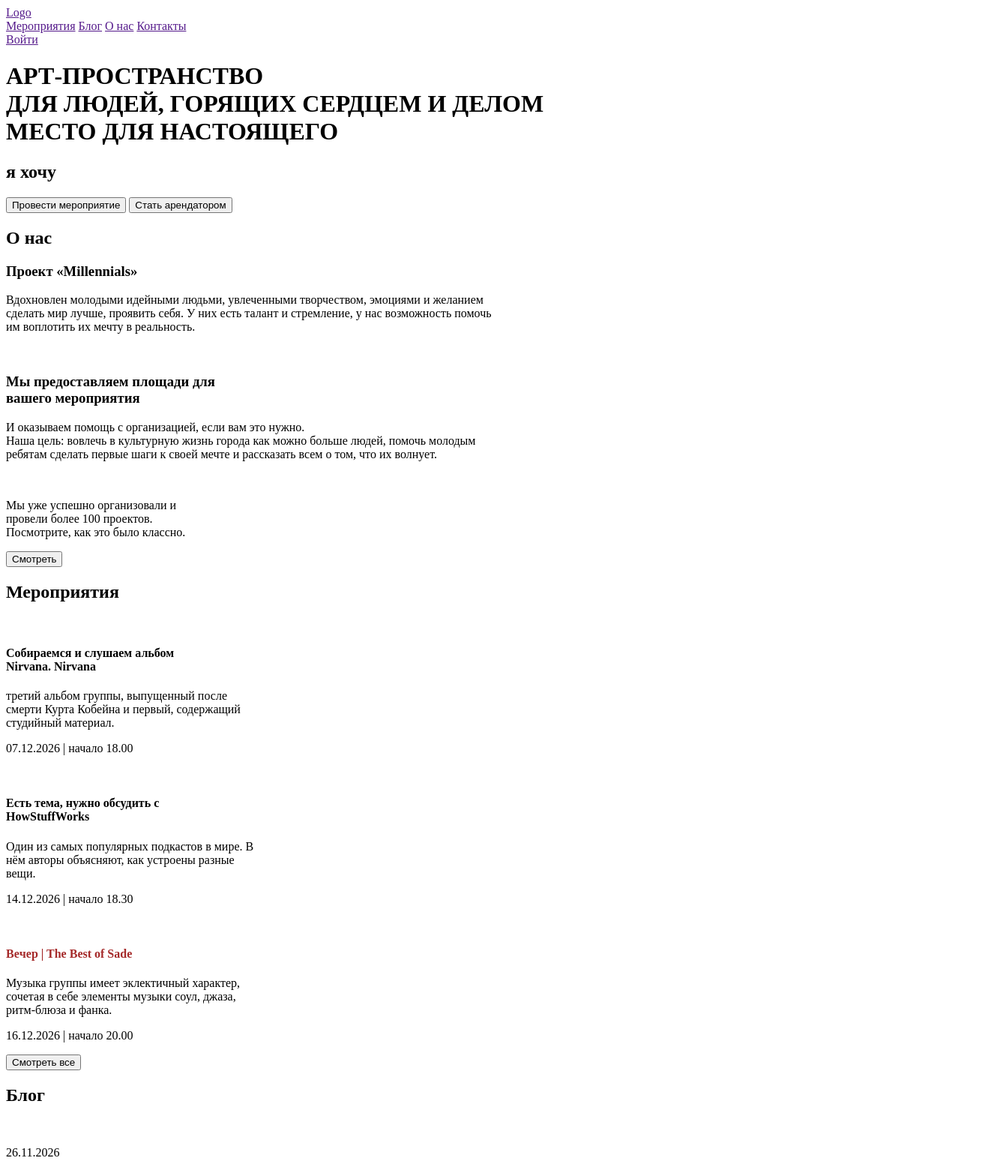
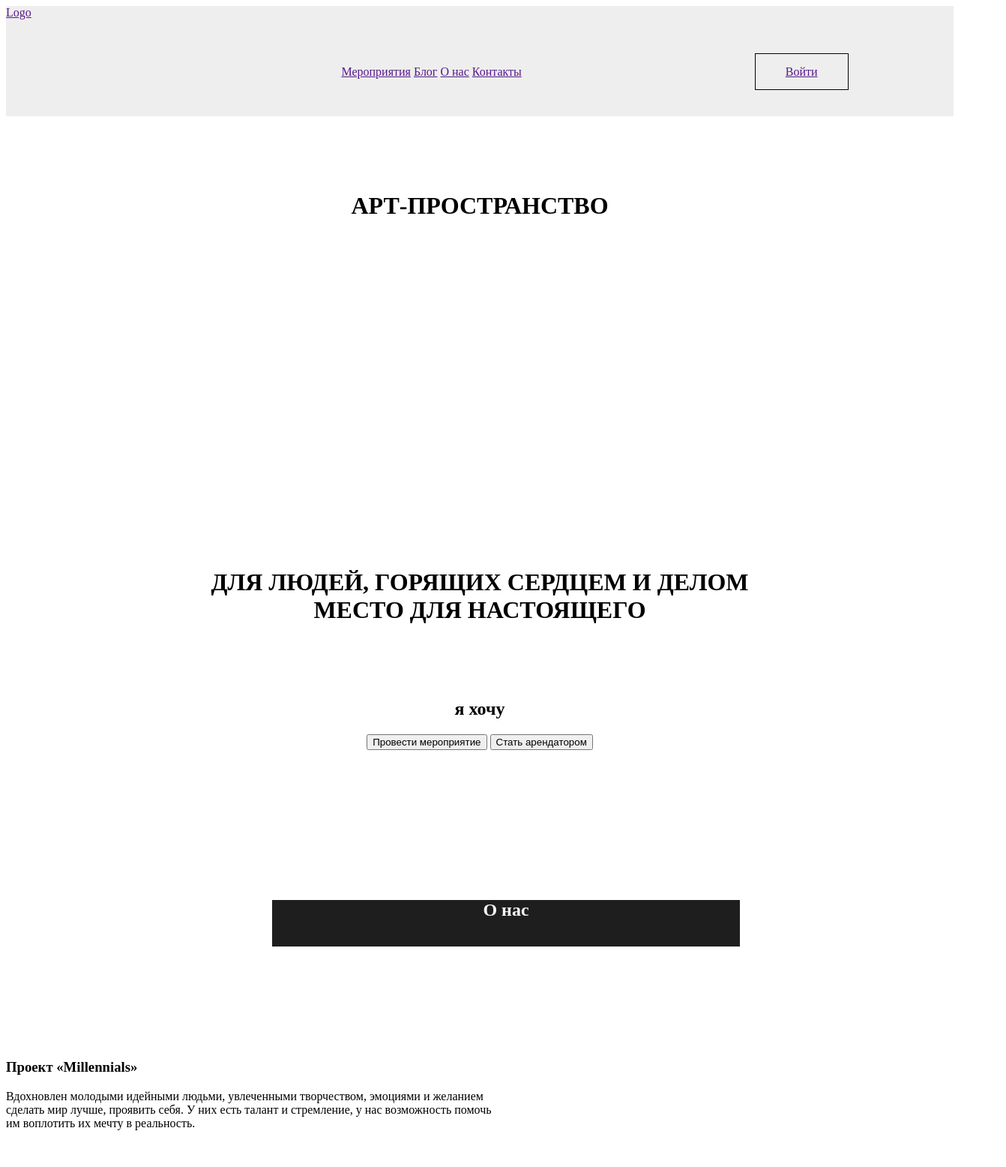
Before and after one commit to danyakaof-del/danyakaof-del.github.io, a plain HTML site: page index.html in a window 1280 px wide. Shown: the top 1556 px of the page at 75% size, 1342 px wide, since content can reach past the window. Drawn offline with Linux system fonts and the light colour scheme.

Commit message:
modify the HTML and add CSS for the block structure

```diff
--- a/index.html
+++ b/index.html
@@ -16,9 +16,9 @@
             <a href="" class="page-header__nav-link">Блог</a>
             <a href="" class="page-header__nav-link">О нас</a>
             <a href="" class="page-header__nav-link">Контакты</a>
+            <a href="" class="page-header__sign-in">Войти</a>
         </div>
 
-        <a href="" class="page-header__sign-in">Войти</a>
 
     </header>
 
@@ -28,7 +28,8 @@
 
             <header class="page-main__header home__header">
 
-                <h1 class="page-main__header--title">АРТ-ПРОСТРАНСТВО <br> ДЛЯ ЛЮДЕЙ, ГОРЯЩИХ СЕРДЦЕМ И ДЕЛОМ <br> МЕСТО ДЛЯ НАСТОЯЩЕГО</h1>
+                <h1 class="page-main__header--title1">АРТ-ПРОСТРАНСТВО </h1>
+                <h1 class="page-main__header--title2">ДЛЯ ЛЮДЕЙ, ГОРЯЩИХ СЕРДЦЕМ И ДЕЛОМ <br> МЕСТО ДЛЯ НАСТОЯЩЕГО</h1>
 
                 <div class="offers__btns">
                     <h2 class="offers--title">я хочу</h2>
@@ -173,6 +174,12 @@
 
             </section>
 
+            <div class="home__text">
+                <span>Просто делайте, что нравится,</span> <br>
+                <span>а мы вам поможем</span>
+            </div>
+
+
         </div>
 
     </main>
--- a/styles/styles.css
+++ b/styles/styles.css
@@ -0,0 +1,105 @@
+.page-header{
+    box-sizing: border-box;
+    position: sticky;
+    top: 0px;
+    right: 0px;
+    width: 100%;
+    margin: 0px auto;
+    z-index: 1;
+    height: 147px;
+    background-color: rgba(222, 222, 222, 0.5);
+    margin-bottom: 100.5px;
+}
+.page-header__nav{
+    text-align: center;
+    margin: 61px auto 62px;
+    position: relative;
+}
+.page-header__sign-in{
+    position: relative;
+    left: 307px;
+    border: 1px solid black;
+    padding: 15px 40px;
+}
+.page-main__header--title1{
+    margin: 0px auto 465.5px;
+    text-align: center;
+}
+.page-main__header--title2{
+    margin: 0px auto 100px;
+    text-align: center;
+}
+.offers__btns{
+    margin: 0px auto;
+    text-align: center;
+    max-width: 624px;
+    max-height: 128px;
+    margin-bottom: 200px;
+
+}
+.page-main__about--title{
+    background-color: rgba(31, 30, 30, 1);
+    width: 624px;
+    height: 62px;
+    vertical-align: middle;
+    text-align: center;
+    margin: 0px auto 150px;
+    color: aliceblue;
+}
+.home__about{
+    box-sizing: border-box;
+    margin: 0px auto 210px;
+    width: 1334px;
+}
+.page-main__events--title{
+    background-color: rgba(31, 30, 30, 1);
+    width: 624px;
+    height: 62px;
+    vertical-align: middle;
+    text-align: center;
+    margin: 0px auto 150px;
+    color: aliceblue;
+}
+.home__events{
+    box-sizing: border-box;
+    margin: 0px auto 148px;
+    width: 1334px;
+}
+.page-main__blog--title{
+    background-color: rgba(31, 30, 30, 1);
+    width: 624px;
+    height: 62px;
+    vertical-align: middle;
+    text-align: center;
+    margin: 0px auto 150px;
+    color: aliceblue;
+}
+.home__blog{
+    box-sizing: border-box;
+    margin: 0px auto 78px;
+    width: 1334px;
+}
+.page-main__contacts--title{
+    background-color: rgba(31, 30, 30, 1);
+    width: 624px;
+    height: 62px;
+    vertical-align: middle;
+    text-align: center;
+    margin: 0px auto 150px;
+    color: aliceblue;
+}
+.home__contacts{
+    box-sizing: border-box;
+    margin: 0px auto 164px;
+    width: 1334px;
+}
+.home__text{
+    box-sizing: border-box;
+    text-align: center;
+    margin-bottom: 202px;
+}
+.page-footer{
+    box-sizing: border-box;
+    margin: 0px auto;
+    width: 1334px;
+}
```
